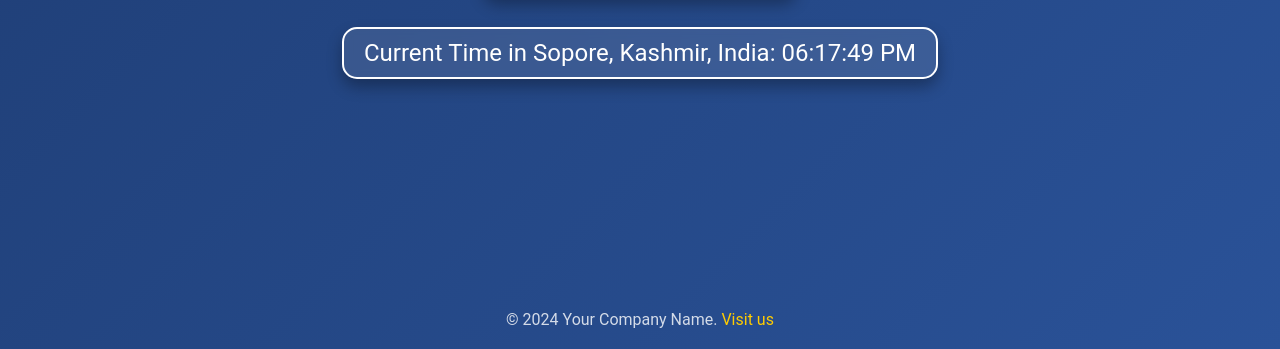
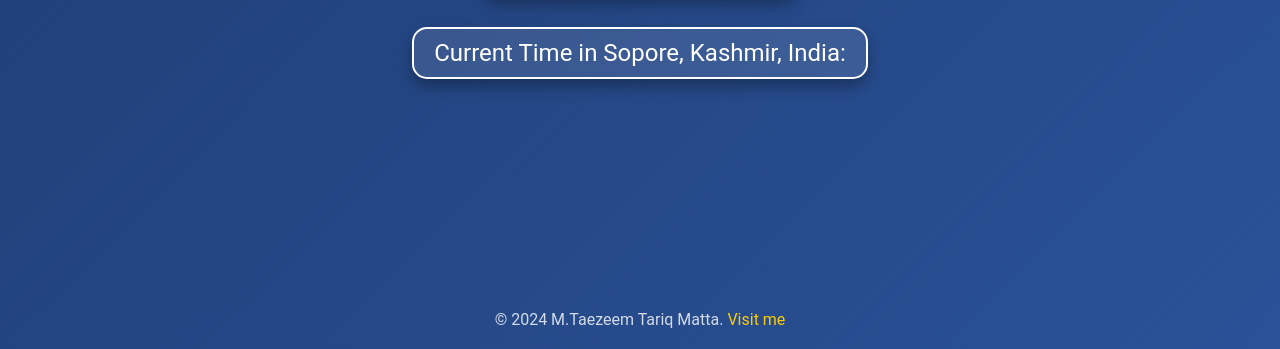
Before and after one commit to taezeem/NewYear, a plain HTML site: page index.html in a window 1280 px wide. Shown: the part 451-800 px from the top of the page. Drawn offline with Linux system fonts and the light colour scheme.

Commit message:
Update index.html

```diff
--- a/index.html
+++ b/index.html
@@ -89,7 +89,7 @@
     <div id="localTime">Current Time in Sopore, Kashmir, India: <span id="time"></span></div>
     <canvas id="confettiCanvas"></canvas>
     <footer>
-        &copy; 2024 Your Company Name. <a href="https://www.example.com">Visit us</a>
+        &copy; 2024 M.Taezeem Tariq Matta. <a href="https://taezeem.github.io/WebMan">Visit me</a>
     </footer>
 
     <script>
@@ -125,7 +125,7 @@
         }
 
         function updateTime() {
-            const options = { timeZone: 'Asia/Kolkata', hour: '2-digit', minute: '2-digit', second: '2-digit', hour12: true };
+            const options = { timeZone: 'Asia/Kolkata', hour: '2-digit', minute: '2-digit', second: '3-digit', hour12: true };
             const currentTime = new Date().toLocaleTimeString('en-US', options);
             timeElement.textContent = currentTime;
         }
```
